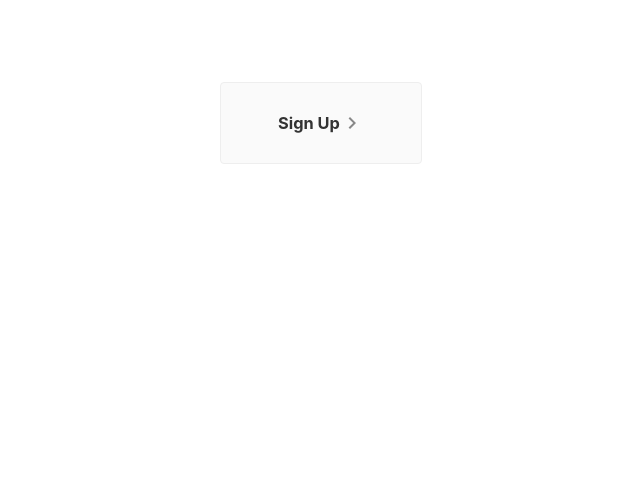
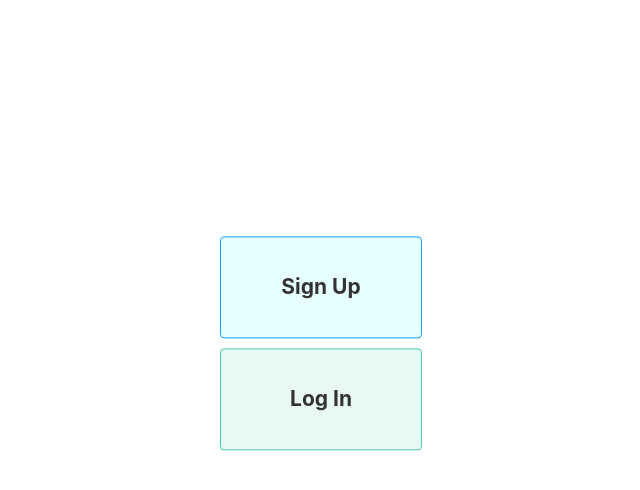
Before and after one commit to MelodyCheng99/munchkin, an Angular app: page / in a window 1280 px wide. Shown: the top 490 px of the page, without its empty margins (319-959 px from the left). Built offline with nearby package versions, Linux system fonts and the light colour scheme.

Commit message:
Add UI for log in button

```diff
--- a/src/app/app.component.html
+++ b/src/app/app.component.html
@@ -22,33 +22,17 @@
   }
 
   .content {
-    display: flex;
-    margin: 82px auto 32px;
-    padding: 0 16px;
-    max-width: 960px;
-    flex-direction: column;
-    align-items: center;
-  }
-
-  svg.material-icons {
-    height: 24px;
-    width: auto;
-  }
-
-  svg.material-icons:not(:last-child) {
-    margin-right: 8px;
-  }
-
-  .card svg.material-icons path {
-    fill: #888;
+    position: absolute;
+    top: 40%;
+    left: 50%;
+    transform: translate(-50%, -40%);
   }
 
   .card {
     border-radius: 4px;
-    border: 1px solid #eee;
-    background-color: #fafafa;
-    height: 80px;
     width: 200px;
+    height: 100px;
+    margin: 10px;
     display: flex;
     flex-direction: row;
     flex-wrap: wrap;
@@ -61,17 +45,41 @@
   .card:hover {
     transform: translateY(-3px);
     box-shadow: 0 4px 17px rgba(0, 0, 0, 0.35);
-    fill: rgb(105, 103, 103);
-    border: 1px solid #1976d2;
+    cursor: pointer;
+  }
+
+  .signUpCard {
+    border: 1px solid #0da2ff;
+    background-color: #e8ffff;
+  }
+
+  .signUpCard:hover {
+    background-color: #d9f1ff;
+    border: 1px solid #009dff;
+  }
+
+  .logInCard {
+    border: 1px solid #48c9b0;
+    background-color: #e8f8f5;
+  }
+
+  .logInCard:hover {
+    border: 1px solid #31c3a6;
+    background-color: #d1f2eb;
   }
 
 </style>
 
 <div class="content" role="main">
-  <div class="card-container card">
-    <h3>Sign Up</h3>
-    <svg class="material-icons" xmlns="http://www.w3.org/2000/svg" width="24" height="24" viewBox="0 0 24 24"><path d="M10 6L8.59 7.41 13.17 12l-4.58 4.59L10 18l6-6z"/></svg>
+
+  <div class="card signUpCard">
+    <h2>Sign Up</h2>
   </div>
+
+  <div class="card logInCard">
+    <h2>Log In</h2>
+  </div>
+
 </div>
 
 <router-outlet></router-outlet>
```
